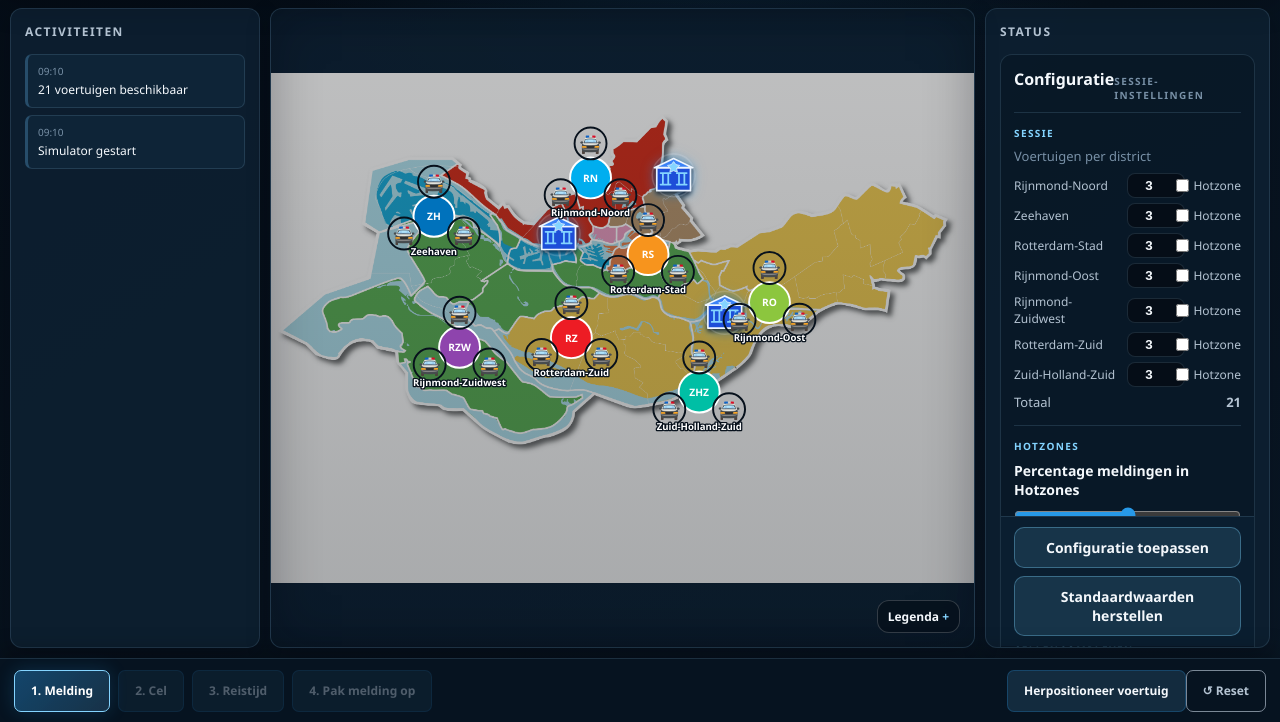
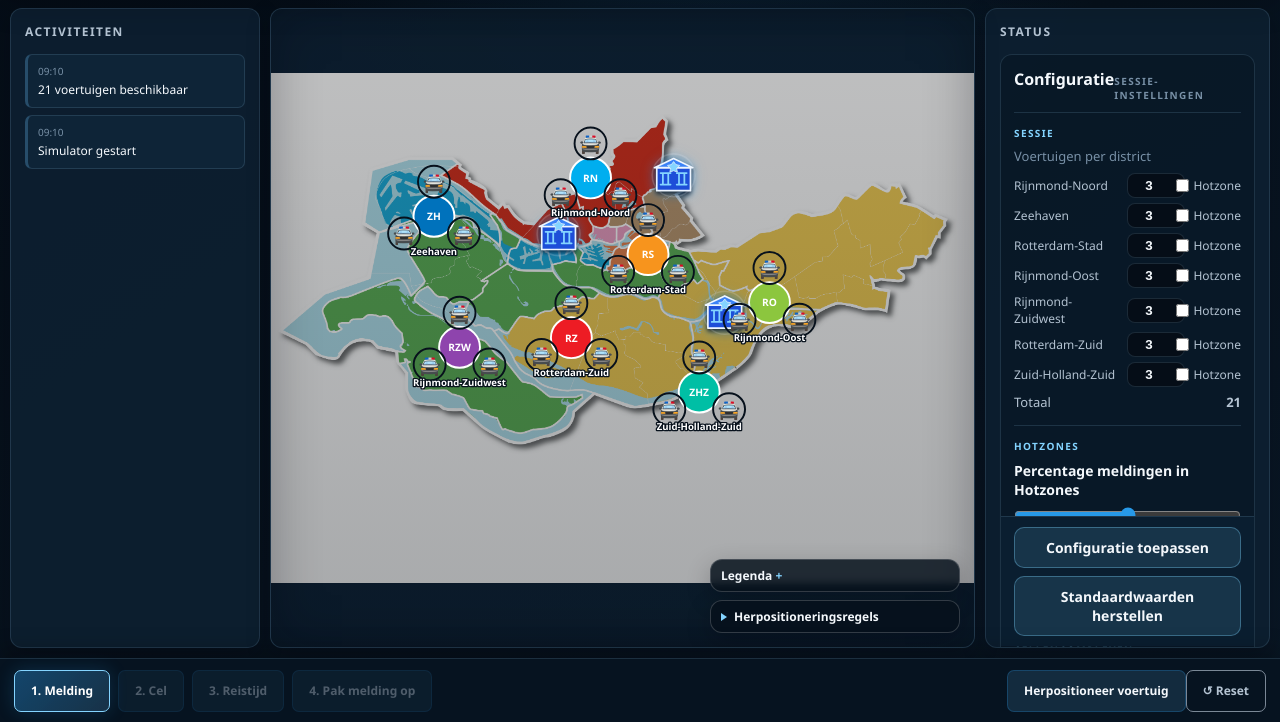
Before and after one commit to Sarith1/herpositionering-simulator, a website with bundled scripts: page index.html in a window 1280 px wide. Shown: the part 78-800 px from the top of the page. Built offline with nearby package versions, Linux system fonts and the light colour scheme.

Commit message:
feat: add repositioning rules info panel

```diff
--- a/css/main.css
+++ b/css/main.css
@@ -1583,6 +1583,13 @@ aside{padding:14px;border-left:1px solid var(--border-subtle);border-right:1px s
 .control-bar,footer{min-height:64px;padding:9px 14px;gap:14px;background:rgba(7,20,33,.98);border-color:var(--border-subtle)}.process-controls{gap:8px}.control-bar button,footer button{position:relative;min-height:42px;padding:10px 16px;border:1px solid rgba(39,153,232,.25);border-radius:var(--radius-small);background:rgba(39,77,106,.42);font-size:12px}.control-bar button.active-step{outline:none;border-color:var(--blue-light);background:linear-gradient(135deg,rgba(39,153,232,.38),rgba(39,77,106,.52));box-shadow:0 0 18px rgba(39,153,232,.2)}.control-bar button[disabled]{opacity:.42;filter:none;color:var(--text-secondary)}.vehicle--selected .vehicle-symbol{transform:scale(1.08);animation:none;filter:drop-shadow(0 0 4px #fff) drop-shadow(0 0 10px var(--blue-primary))}
 .autoplay-toggle-button{border-radius:999px!important;background:rgba(53,199,122,.16)!important;border-color:var(--success)!important}.autoplay-toggle-button.is-playing{background:rgba(245,185,66,.16)!important;border-color:var(--warning)!important}#autoplayStatus:before{content:"";display:inline-block;width:8px;height:8px;margin-right:8px;border-radius:50%;background:var(--warning)}.autoplay-toggle-button.is-playing+#autoplayStatus:before{background:var(--success);box-shadow:0 0 8px rgba(53,199,122,.55)}
 .map-legend{display:block;max-width:250px;padding:8px 10px}.map-legend summary{cursor:pointer;color:var(--text-primary);font-weight:750;list-style:none}.map-legend summary:after{content:" +";color:var(--blue-light)}.map-legend[open] summary:after{content:" −"}.legend-details{display:flex;flex-direction:column;gap:6px;padding-top:9px}.legend-details>span{display:flex;align-items:center}
+.map-information-panels{position:absolute;right:14px;bottom:14px;z-index:5;display:flex;flex-direction:column;align-items:stretch;gap:8px;width:min(250px,calc(100% - 28px));max-height:calc(100% - 28px);pointer-events:none}
+.map-information-panels .map-legend{position:static;right:auto;bottom:auto;width:100%;max-width:none;flex:0 1 auto;overflow:auto;pointer-events:auto;box-shadow:var(--shadow-small)}
+.map-information-panels .map-legend[open] .legend-details,.map-information-panels .map-legend[open] .reposition-rules-list{animation:mapPanelReveal .2s ease-out}
+@keyframes mapPanelReveal{from{opacity:0;transform:translateY(-4px)}to{opacity:1;transform:translateY(0)}}
+.reposition-rules summary{display:flex;align-items:center;gap:7px}.reposition-rules summary:after{content:none}.panel-chevron{width:0;height:0;border-top:4px solid transparent;border-bottom:4px solid transparent;border-left:6px solid var(--blue-light);transition:transform .2s ease}.reposition-rules[open] .panel-chevron{transform:rotate(90deg)}
+.reposition-rules-list{display:flex;flex-direction:column;gap:8px;padding-top:10px;list-style:none}.reposition-rule{display:grid;grid-template-columns:24px minmax(0,1fr);align-items:start;gap:8px;min-width:0}.rule-number{display:inline-flex;align-items:center;justify-content:center;width:22px;height:22px;border:1px solid rgba(132,212,255,.4);border-radius:50%;background:rgba(39,153,232,.14);color:var(--blue-light);font-size:11px;font-weight:800}.reposition-rule>div{min-width:0;padding-top:2px}.reposition-rule-title,.reposition-rule-more{color:var(--text-secondary);font-size:12px;font-weight:700;line-height:1.35;overflow-wrap:anywhere}.reposition-rule p{margin-top:3px;color:var(--text-muted);font-size:10px;line-height:1.4;overflow-wrap:anywhere}.reposition-rule--hotzone .rule-number{border-color:rgba(248,113,113,.65);background:rgba(239,68,68,.12);color:#fca5a5}.reposition-rule--placeholder{opacity:.68}.reposition-rule-more{display:flex;align-items:center;justify-content:space-between;gap:8px;width:100%;padding:0;background:transparent;text-align:left}.reposition-rule-more span{color:var(--blue-light);font-size:14px}.reposition-rule-more[aria-expanded="true"] span{transform:rotate(45deg)}
+@media(max-width:520px){.map-information-panels{right:8px;bottom:8px;width:min(230px,calc(100% - 16px));max-height:calc(100% - 16px)}.map-information-panels .map-legend{padding:7px 9px}.reposition-rules-list{gap:6px}}
 .manual-dispatch-panel,.manual-reposition-panel{color:var(--text-primary);background:rgba(9,38,59,.96);border:1px solid rgba(39,153,232,.55)}
 .travel-time-toast{position:fixed;z-index:900;top:26%;left:50%;min-width:220px;padding:16px 28px;transform:translate(-50%,-50%) scale(.75);opacity:0;pointer-events:none;text-align:center;border:1px solid rgba(132,212,255,.45);border-radius:var(--radius-medium);background:rgba(7,24,39,.95);box-shadow:var(--shadow-large),0 0 28px rgba(39,153,232,.18)}.travel-time-toast span,.travel-time-toast small{display:block;color:var(--text-muted);font-size:10px;font-weight:800;letter-spacing:.16em;text-transform:uppercase}.travel-time-toast strong{display:block;margin:3px 0;color:var(--text-primary);font-size:38px}.travel-time-toast.is-visible{animation:travelTimeToast 2s ease both}@keyframes travelTimeToast{0%{opacity:0;transform:translate(-50%,-50%) scale(.75)}10%{opacity:1;transform:translate(-50%,-50%) scale(1.08)}18%,72%{opacity:1;transform:translate(-50%,-50%) scale(1)}100%{opacity:0;transform:translate(-50%,-50%) scale(1)}}
 .failure-return-button{position:fixed;z-index:850;top:82px;left:50%;transform:translateX(-50%);padding:10px 16px;border:1px solid var(--warning);border-radius:999px;background:rgba(7,24,39,.94);color:var(--text-primary);box-shadow:var(--shadow-small)}.failure-return-button[hidden]{display:none}.failure-dialog{border-color:rgba(241,91,100,.42);border-radius:var(--radius-large);background:linear-gradient(145deg,rgba(48,17,25,.97),rgba(9,24,39,.99));box-shadow:var(--shadow-large)}
--- a/js/map.js
+++ b/js/map.js
@@ -21,6 +21,32 @@ const DETENTION_COMPLEX_SCALE = 1.20;
 export const REPOSITION_TARGET_HIT_RADIUS = 95;
 export const REPOSITION_TARGET_LABEL_WIDTH = 190;
 export const REPOSITION_TARGET_LABEL_HEIGHT = 55;
+
+export const repositionRules = [
+    {
+        number: 1,
+        title: "Van binnen naar buiten",
+        description: "Herpositioneer eerst vanuit nabijgelegen districten en werk daarna naar buiten."
+    },
+    {
+        number: 2,
+        title: "Hotzones goed gedekt",
+        description: "Voorkom dat Hotzones door een herpositionering onvoldoende dekking overhouden.",
+        accent: "hotzone"
+    },
+    {
+        number: 3,
+        title: "Nog aan te vullen",
+        description: "",
+        placeholder: true
+    },
+    {
+        number: 4,
+        title: "Meer info",
+        description: "De simulator ondersteunt zowel automatische als handmatige herpositionering. De herpositioneringsregels helpen bij het behouden van een zo evenwichtig mogelijke gebiedsdekking.",
+        expandable: true
+    }
+];
 
 export class MapView {
     constructor(containerId) {
@@ -49,7 +75,7 @@ export class MapView {
         this.container.innerHTML = "";
         this.createBackground();
         this.createSVG();
-        this.createLegend();
+        this.createMapInformationPanels();
         this.render();
     }
 
@@ -61,7 +87,10 @@ export class MapView {
         this.container.appendChild(image);
     }
 
-    createLegend() {
+    createMapInformationPanels() {
+        const panels = document.createElement("div");
+        panels.className = "map-information-panels";
+
         const legend = document.createElement("details");
         legend.className = "map-legend";
         legend.setAttribute("aria-label", "Legenda");
@@ -74,7 +103,49 @@ export class MapView {
             <span><span class="legend-icon detention-legend-icon" aria-hidden="true">${this.getDetentionComplexLegendSvg(false)}</span> Beschikbaar cellencomplex</span>
             <span><span class="legend-icon detention-legend-icon unavailable" aria-hidden="true">${this.getDetentionComplexLegendSvg(true)}</span> Niet beschikbaar cellencomplex</span></div>
         `;
-        this.container.appendChild(legend);
+        this.syncDetailsExpandedState(legend);
+        panels.appendChild(legend);
+
+        const rulesPanel = document.createElement("details");
+        rulesPanel.className = "map-legend reposition-rules";
+        rulesPanel.setAttribute("aria-label", "Herpositioneringsregels");
+        rulesPanel.innerHTML = `
+            <summary><span class="panel-chevron" aria-hidden="true"></span>Herpositioneringsregels</summary>
+            <ol class="reposition-rules-list">
+                ${repositionRules.map(rule => this.createRepositionRuleMarkup(rule)).join("")}
+            </ol>
+        `;
+        this.syncDetailsExpandedState(rulesPanel);
+        rulesPanel.querySelector(".reposition-rule-more")?.addEventListener("click", event => {
+            const button = event.currentTarget;
+            const description = rulesPanel.querySelector(`#${button.getAttribute("aria-controls")}`);
+            const expanded = button.getAttribute("aria-expanded") === "true";
+            button.setAttribute("aria-expanded", String(!expanded));
+            description.hidden = expanded;
+        });
+        panels.appendChild(rulesPanel);
+        this.container.appendChild(panels);
+    }
+
+    syncDetailsExpandedState(details) {
+        const summary = details.querySelector("summary");
+        const update = () => summary.setAttribute("aria-expanded", String(details.open));
+        details.addEventListener("toggle", update);
+        update();
+    }
+
+    createRepositionRuleMarkup(rule) {
+        const classes = ["reposition-rule"];
+        if (rule.accent) classes.push(`reposition-rule--${rule.accent}`);
+        if (rule.placeholder) classes.push("reposition-rule--placeholder");
+        const descriptionId = `reposition-rule-description-${rule.number}`;
+        const title = rule.expandable
+            ? `<button type="button" class="reposition-rule-more" aria-expanded="false" aria-controls="${descriptionId}">${rule.title}<span aria-hidden="true">+</span></button>`
+            : `<span class="reposition-rule-title">${rule.title}</span>`;
+        const description = rule.description
+            ? `<p id="${descriptionId}"${rule.expandable ? " hidden" : ""}>${rule.description}</p>`
+            : "";
+        return `<li class="${classes.join(" ")}"><span class="rule-number" aria-hidden="true">${rule.number}</span><div>${title}${description}</div></li>`;
     }
 
     getDetentionComplexLegendSvg(unavailable) {
```
Also changed, not shown: test/reposition-rules-panel.test.js (added, +19 -0 lines).
